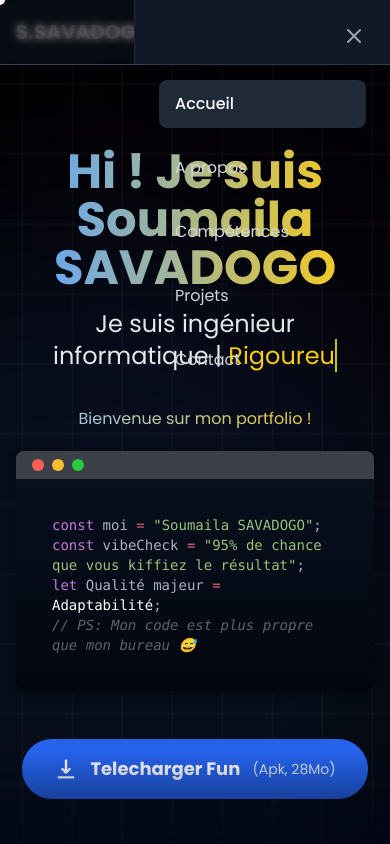
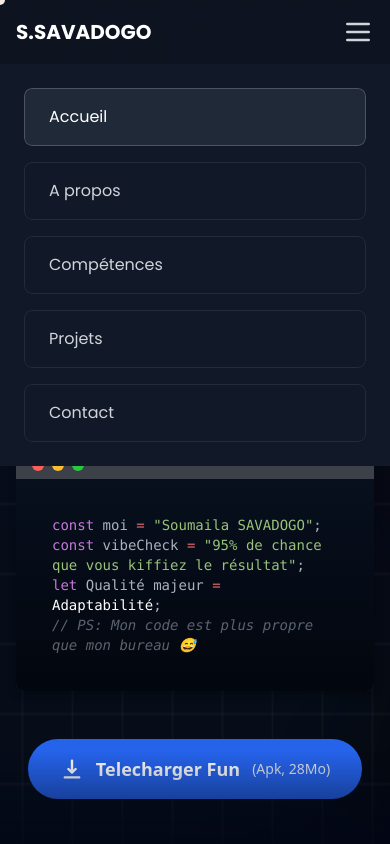
Before and after one commit to 01warrior/portfolio, a React (Vite) app: page / in a window 390 px wide. Both pictures are taken after a click on the button 358 px from the left and 32 px from the top of the page. Shown: the top 844 px of the page. Built offline with nearby package versions, Linux system fonts and the light colour scheme.

Commit message:
redesign enleve neon clean

```diff
--- a/src/components/App.jsx
+++ b/src/components/App.jsx
@@ -617,10 +617,6 @@ function App() {
 
         </section>
 
-        <footer className="py-8 bg-black text-center text-gray-400 text-sm">
-          <p>© {new Date().getFullYear()} Soumaila SAVADOGO - Tous droits réservés</p>
-        </footer>
-
       </main>
     </div>
   );
--- a/src/components/Appbar.jsx
+++ b/src/components/Appbar.jsx
@@ -25,8 +25,8 @@ function Appbar() {
   ];
 
   const menuVariants = {
-    open: { opacity: 1, x: 0 },
-    closed: { opacity: 0, x: "100%" }
+    open: { opacity: 1, y: 0 },
+    closed: { opacity: 0, y: -20 }
   };
 
   return (
@@ -85,39 +85,20 @@ function Appbar() {
         </div>
 
         {/* Menu Mobile */}
-        {isMenuOpen && (
-          <>
-            {/* Overlay */}
-            <div
-              className="lg:hidden fixed inset-0 bg-black/50 backdrop-blur-sm z-40"
-              onClick={() => setIsMenuOpen(false)}
-            />
-
-            {/* Menu Panel */}
+        {isMenuOpen && ( // Ajout d'un rendu conditionnel
           <motion.div
             initial="closed"
             animate={isMenuOpen ? "open" : "closed"}
             variants={menuVariants}
-              transition={{ type: "spring", stiffness: 300, damping: 30 }}
-              className="lg:hidden fixed top-0 right-0 h-full w-64 bg-gray-900 border-l border-gray-800 shadow-2xl z-50 p-6"
+            className="lg:hidden absolute top-16 left-0 right-0 bg-gray-900/100 backdrop-blur-sm"
           >
-              <div className="flex justify-end mb-8">
-                <button
-                  onClick={() => setIsMenuOpen(false)}
-                  className="text-gray-400 hover:text-white"
-                >
-                  <svg className="w-6 h-6" fill="none" stroke="currentColor" viewBox="0 0 24 24">
-                    <path strokeLinecap="round" strokeLinejoin="round" strokeWidth={2} d="M6 18L18 6M6 6l12 12" />
-                  </svg>
-                </button>
-              </div>
-
-              <div className="flex flex-col space-y-4">
+            <div className="flex flex-col space-y-4 p-6">
               {navLinks.map((link) => (
                 <motion.div
                   key={link.id}
-                    whileHover={{ x: 5 }}
+                  whileHover={{ x: 10 }}
                   whileTap={{ scale: 0.95 }}
+                  className="rounded-lg overflow-hidden"
                 >
                   <Link
                     to={link.id}
@@ -125,17 +106,15 @@ function Appbar() {
                     smooth={true}
                     duration={500}
                     onClick={() => setIsMenuOpen(false)}
-                      className="block px-4 py-3 text-gray-300 hover:text-white hover:bg-gray-800/50 rounded-lg transition-all"
-                      activeClass="!text-white bg-gray-800 font-medium"
+                    className="block px-6 py-4 text-gray-300 hover:text-white hover:bg-gray-800/50 transition-all rounded-lg border border-gray-700/50 hover:border-white/10 shadow-lg"
+                    activeClass="!text-white !border-white/20 !bg-gray-800"
                   >
                     {link.label}
                   </Link>
                 </motion.div>
               ))}
             </div>
-            </motion.div>
-          </>
-        )}
+          </motion.div>)}
       </div>
     </nav>
   );
--- a/src/index.css
+++ b/src/index.css
@@ -11,7 +11,6 @@
   body {
     overflow-x: hidden;
     max-width: 100vw;
-    font-family: 'Poppins', sans-serif;
   }
 
   /* ========== Animations ========== */
```
Lines whose indentation alone changed are shown as unchanged.
